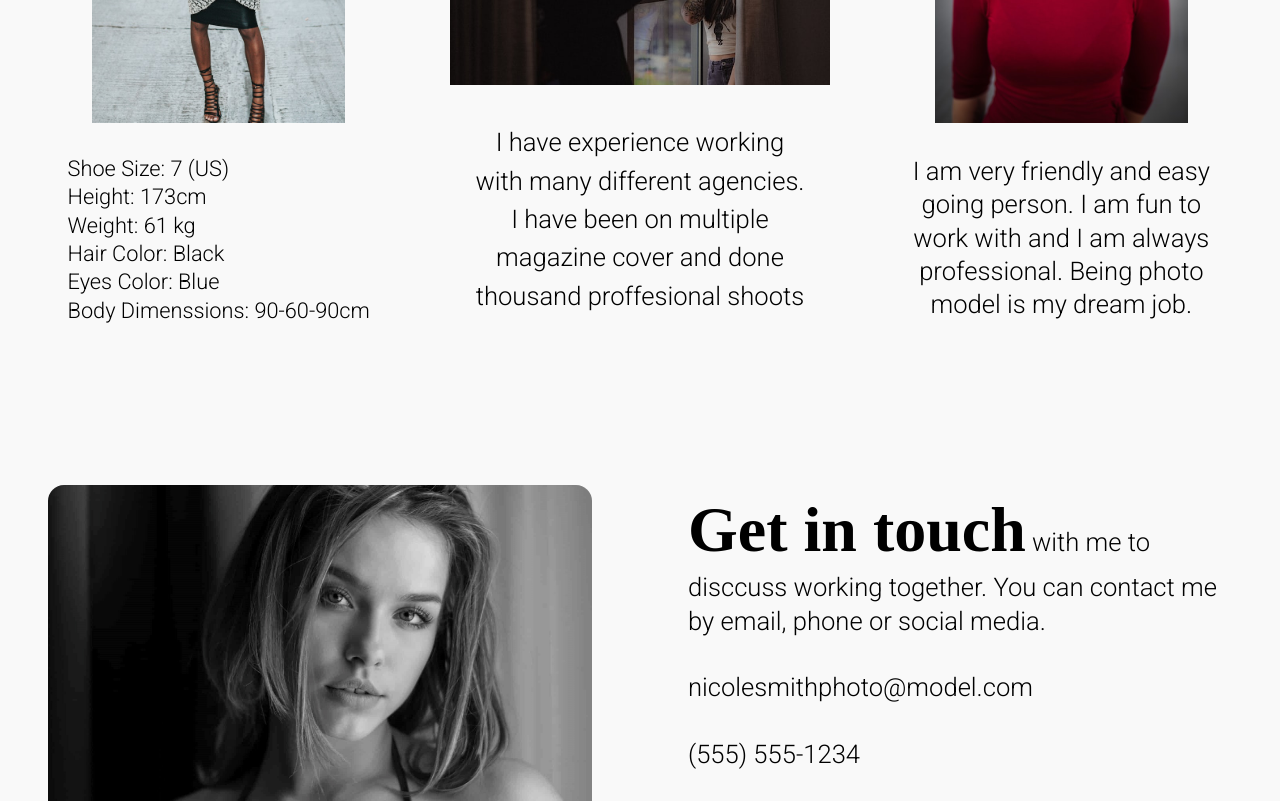
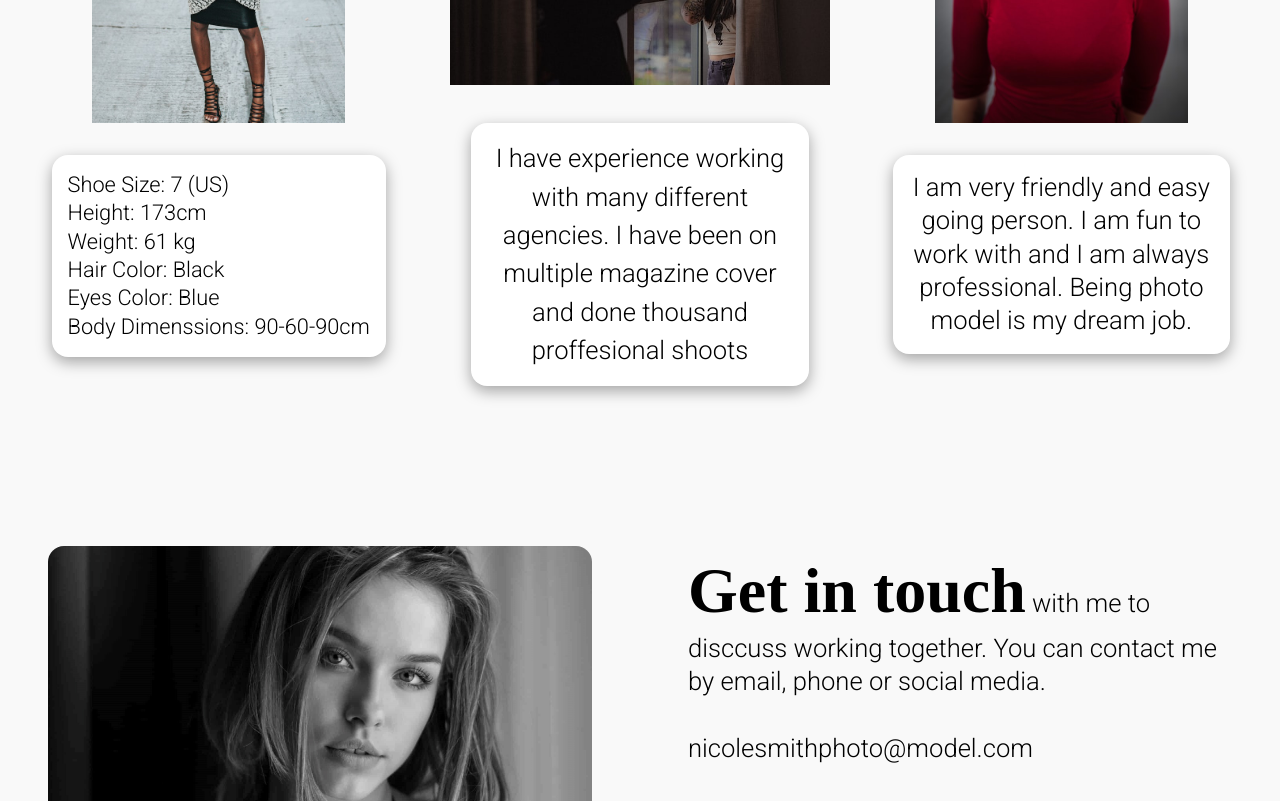
Before and after one commit to MrBoldCoder/finalNicole, a plain HTML site: page index.html in a window 1280 px wide. Shown: the part 2320-3121 px from the top of the page. Drawn offline with Linux system fonts and the light colour scheme; a web font is replaced by a local one.

Commit message:
Update style.css

```diff
--- a/style.css
+++ b/style.css
@@ -401,3 +401,10 @@ button {
   padding-bottom: 1.2rem;
   margin: 0;
 }
+
+.prt {
+  background-color: #ffffff;
+  border-radius: 1rem;
+  box-shadow: rgba(0, 0, 0, 0.35) 0px 5px 15px;
+  padding: 1rem;
+}
```
